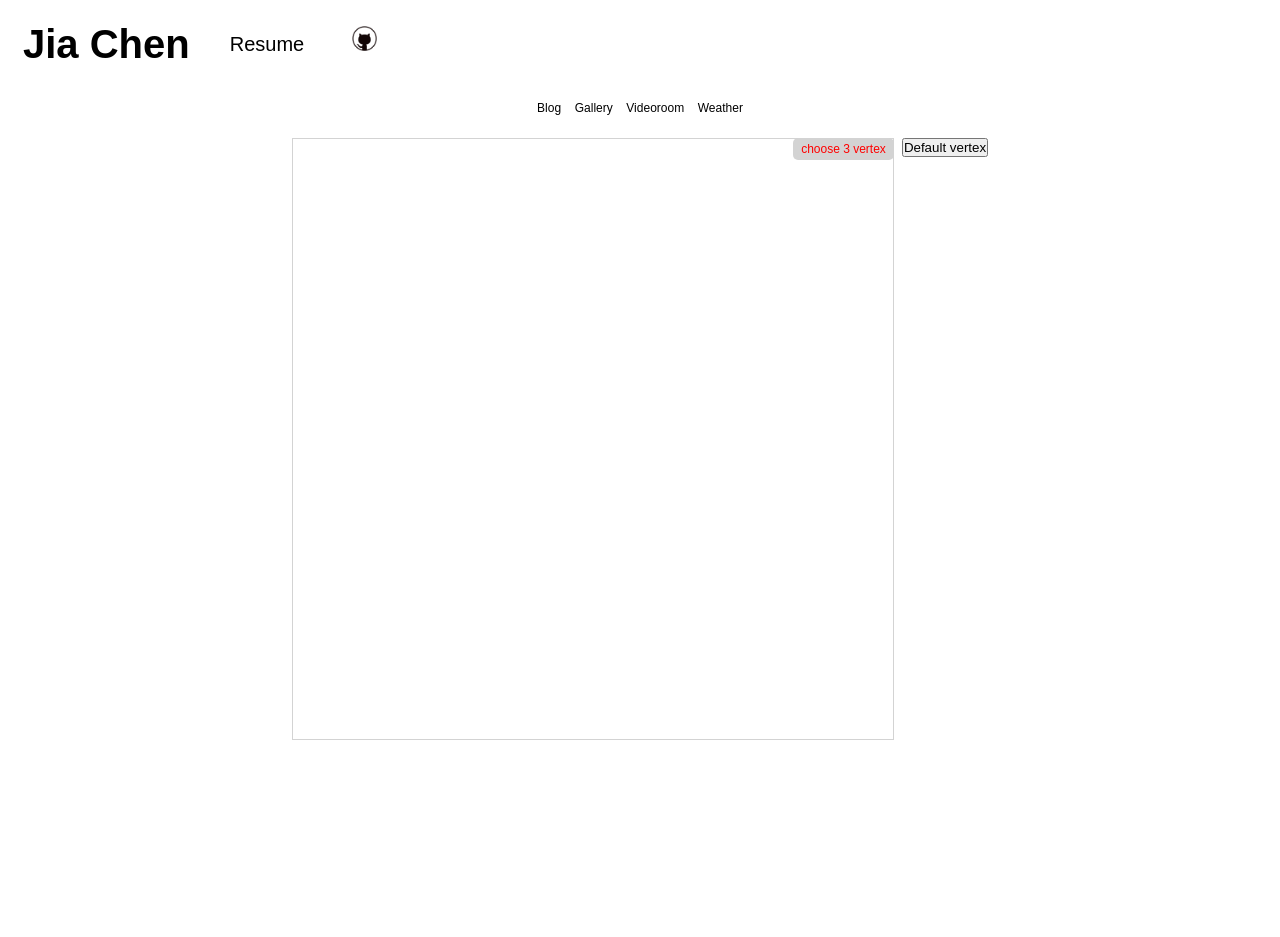
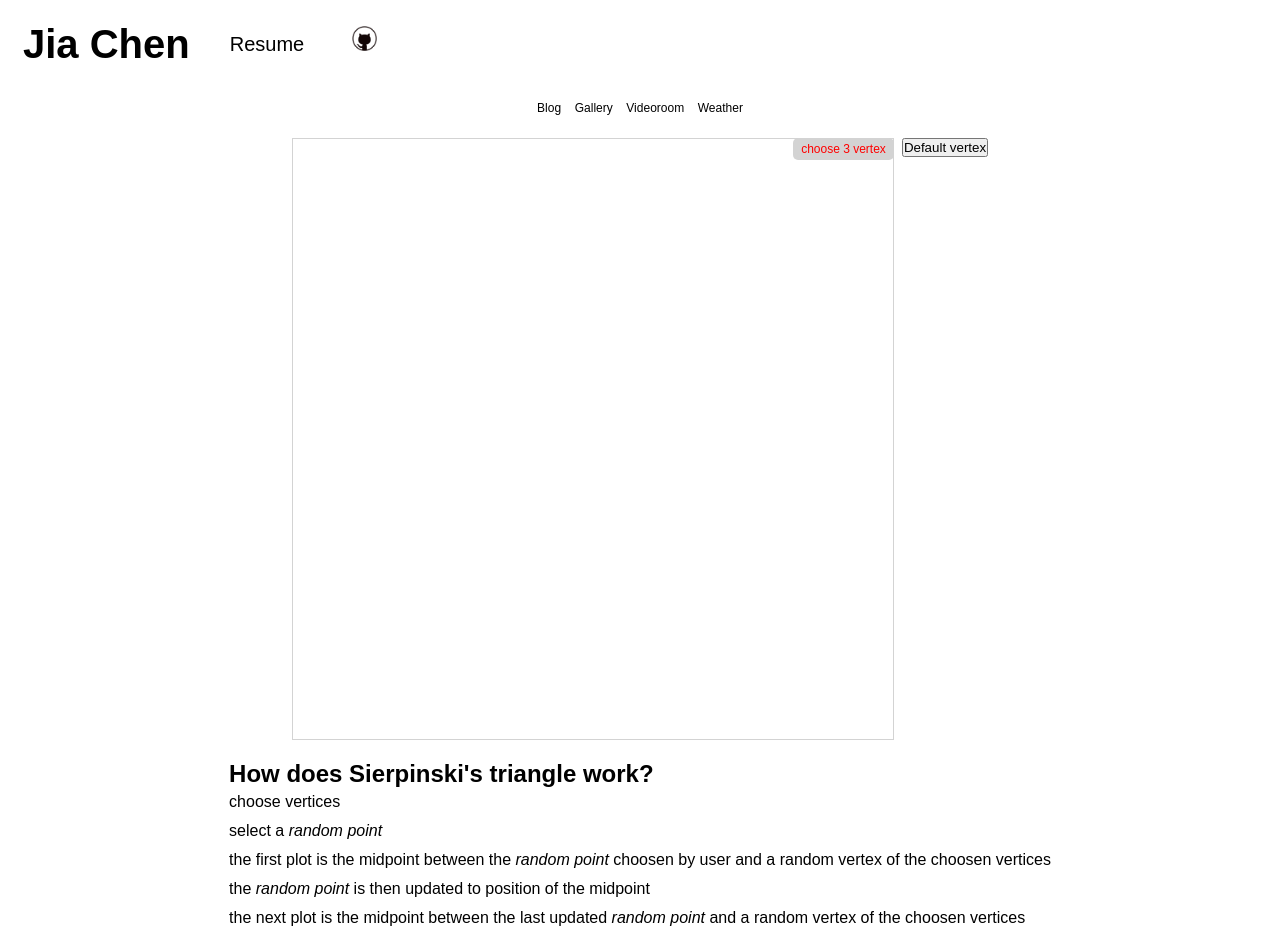
Before and after one commit to davidchenbest/portfolio2, a Next.js app: page /projects/sierpinski in a window 1280 px wide. Shown: the top 937 px of the page. Before the commit the page ends 800 px from the top, so only its background shows below. Built offline with nearby package versions, Linux system fonts and the light colour scheme.

Commit message:
add How does Sierpinski's triangle work

```diff
--- a/components/sierpinski/App.js
+++ b/components/sierpinski/App.js
@@ -108,6 +108,7 @@ export default function App() {
 
     const setDefaultVertex = () => reset() || setCORDS(SAMPLE_CORDS)
     return <div className={styles.container}>
+        <div className={styles.demo}>
 
             <span className={styles.canvas}>
                 <Cord cord={mouseCord} point={currentPoint} />
@@ -121,9 +122,21 @@ export default function App() {
                 {CORDS.length !== NUMBER_VERTEX && <button onClick={setDefaultVertex}>Default vertex</button>}
                 {currentPoint && <>
                     <button onClick={plotRandom}>Plot</button>
-                <HoverButton onClick={automatePlot} name='Automate' text={`automate ${AUTOMATE} points`} />
+                    <HoverButton onClick={automatePlot} name='Automate' text={`automate ${AUTOMATE} plots`} />
                     <button onClick={reset}>Reset</button>
                 </>}
             </div>
         </div>
+        <div className={styles.about}>
+            <section>
+                <h1>How does Sierpinski&apos;s triangle work?</h1>
+                <p>choose vertices</p>
+                <p>select a <i>random point</i> </p>
+                <p>the first plot is the midpoint between the <i>random point</i>  choosen by user and a random vertex of the choosen vertices</p>
+                <p>the <i>random point</i>  is then updated to position of the midpoint</p>
+                <p>the next plot is the midpoint between the last updated <i>random point</i>  and a random vertex of the choosen vertices</p>
+                <p>after repeating a few thousand plots, the plots will always form a unique pattern</p>
+            </section>
+        </div>
+    </div>
 }
--- a/components/sierpinski/styles/app.module.css
+++ b/components/sierpinski/styles/app.module.css
@@ -1,4 +1,10 @@
 .container {
+    display: flex;
+    flex-direction: column;
+    gap: 1rem
+}
+
+.demo {
     width: 100%;
     display: flex;
     justify-content: center;
@@ -15,3 +21,8 @@
     gap: .5rem;
     flex-direction: column;
 }
+
+.about {
+    display: flex;
+    justify-content: center;
+}
```
Lines whose indentation alone changed are shown as unchanged.
